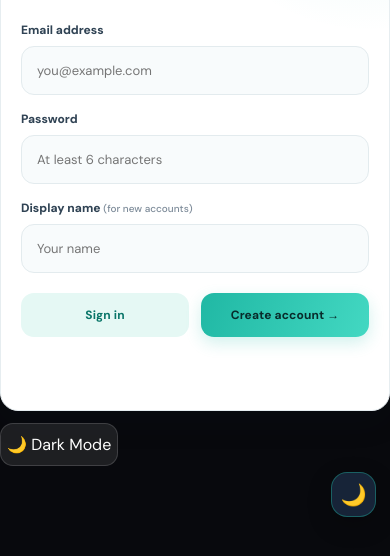
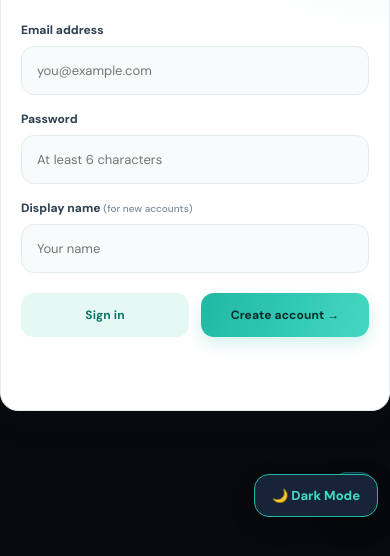
Before and after one commit to Balthazar-cyber/picshare-website, a plain HTML site: page index.html in a window 390 px wide. Shown: the part 252-808 px from the top of the page. Drawn offline with Linux system fonts and the light colour scheme; no server answers.

Commit message:
Add styles for dynamic theme button
Added styles for dynamic theme button including positioning, colors, and responsive adjustments.

```diff
--- a/styles.css
+++ b/styles.css
@@ -3372,3 +3372,33 @@ html.dark-mode .primary-btn {
 }
 
 /* END PICSHARE DARK MODE */
+
+/* PICSHARE EXISTING THEME BUTTON */
+
+#dynamicThemeBtn {
+  position: fixed;
+  right: 18px;
+  bottom: 85px;
+  z-index: 10000;
+  display: block;
+  padding: 12px 17px;
+  border: 1px solid #20b8a4;
+  border-radius: 15px;
+  background: #172438;
+  color: #43d8c2;
+  font-size: 13px;
+  font-weight: 800;
+  cursor: pointer;
+  box-shadow: 0 8px 25px rgba(0,0,0,.2);
+}
+
+#dynamicThemeBtn[hidden] {
+  display: none !important;
+}
+
+@media(max-width:600px) {
+  #dynamicThemeBtn {
+    right: 12px;
+    bottom: 75px;
+  }
+}
```
